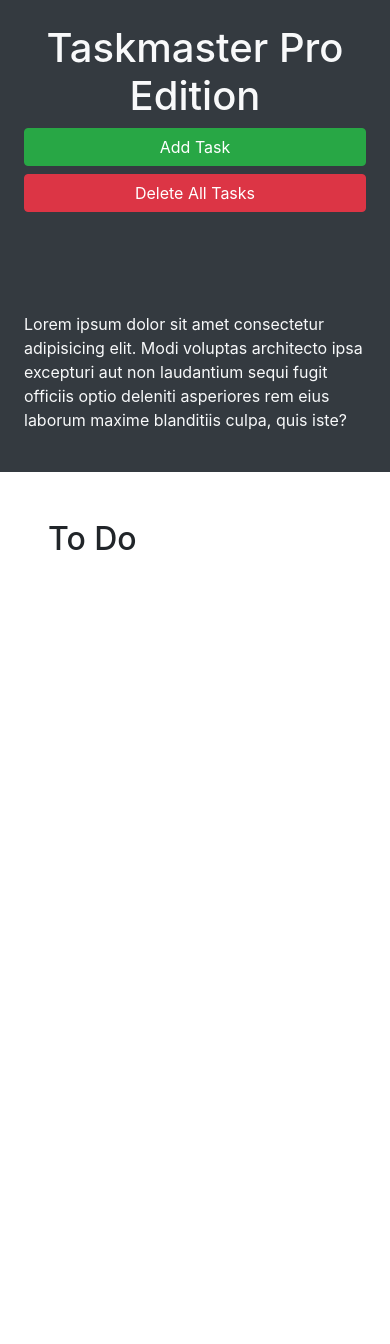
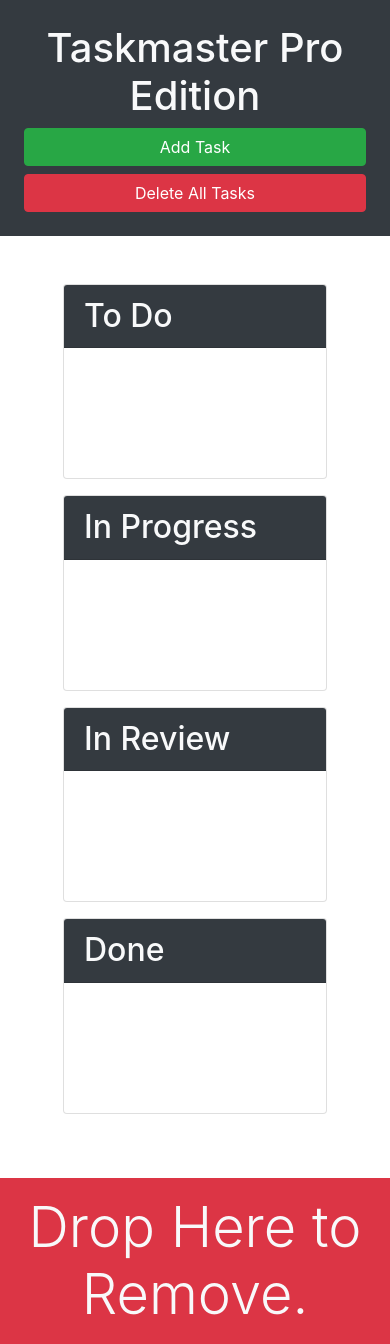
Before and after one commit to LippoHippo/taskmaster-pro, a plain HTML site: page index.html in a window 390 px wide. Before the commit the page ends 844 px from the top, so only its background shows below. Drawn offline with nearby package versions, Linux system fonts and the light colour scheme.

Commit message:
created new columns

```diff
--- a/index.html
+++ b/index.html
@@ -13,20 +13,70 @@
 <body>
 
   <div class="row min-vh-100 no-gutters">
-    <header class="col-12 col-lg-3 bg-dark text-light d-flex flex-column p-4 p-lg-3">
+    <header class="col-12 col-lg-3 bg-dark text-light d-flex flex-column p-4 p-lg-3 sticky-top">
       <h1 class="text-center">Taskmaster Pro Edition</h1>
       <button id="create-task" class="btn btn-block btn-success" data-toggle="modal" data-target="#task-form-modal">Add
         Task</button>
       <button id="remove-tasks" class="btn btn-block btn-danger">Delete All Tasks</button>
-      <p class="mt-auto">Lorem ipsum dolor sit amet consectetur adipisicing elit. Modi voluptas architecto ipsa
+      <p class="mt-auto d-none d-lg-block">Lorem ipsum dolor sit amet consectetur adipisicing elit. Modi voluptas architecto ipsa
         excepturi aut non
         laudantium sequi fugit officiis optio deleniti asperiores rem eius laborum maxime blanditiis culpa, quis iste?
       </p>
     </header>
-    <main class="col-12 col-lg-9">
-      <div class="m-5">
-        <h2>To Do</h2>
-        <ul id="list-toDo" class="list-group"> </ul>
+    <main class="col-12 col-lg-9 d-flex flex-column">
+      <div class="m-5 row justify-content-around">
+      <!--To Do-->
+        <div class="col-12 col-md-6 col-xl-3 mb-3">
+          <div class="card">
+          <h2 class="card-header bg-dark text-light">To Do</h2>
+          <ul id="list-toDo" class="list-group list-group-flush"> </ul>
+        </div>
+        </div>
+        <!--To Do End-->
+        <!--In Progress-->
+        <div class="col-12 col-md-6 col-xl-3 mb-3">
+          <div class="card">
+          <h2 class="card-header bg-dark text-light">In Progress</h2>
+          <ul id="list-inProgress" class="list-group list-group-flush">
+            <li class="list-group-item">
+              <span class="badge badge-primary badge-pill"></span>
+              <p class="m-1"></p>
+            </li>
+          </ul>
+        </div>
+        </div>
+      <!--In Progress End-->
+      <!--In Review-->
+        <div class="col-12 col-md-6 col-xl-3 mb-3">
+          <div class="card">
+          <h2 class="card-header bg-dark text-light">In Review</h2>
+          <ul id="list-inReview" class="list-group list-group-flush">
+            <li class="list-group-item">
+              <span class="badge badge-primary badge-pill"></span>
+              <p class="m-1"></p>
+            </li>
+          </ul>
+        </div>
+        </div>
+      <!--In Review End-->
+      <!--Done-->
+        <div class="col-12 col-md-6 col-xl-3 mb-3">
+          <div class="card">
+          <h2 class="card-header bg-dark text-light">Done</h2>
+          <ul id="list-done" class="list-group list-group-flush">
+            <li class="list-group-item">
+              <span class="badge badge-primary badge-pill"></span>
+              <p class="m-1"></p>
+            </li>
+          </ul>
+        </div>
+        </div>
+      <!--Done End-->
+      </div>
+      <div id="trash" class="mt-auto">
+        <div class="w-100 bg-danger p-3 text-center text-light display-4">
+          Drop Here to Remove.
+        </div>
       </div>
     </main>
   </div>
@@ -46,11 +96,11 @@
           <form>
             <div class="form-group">
               <label for="modalTaskDescription">Task description</label>
-              <textarea id="modalTaskDescription" rows="3"></textarea>
+              <textarea id="modalTaskDescription" rows="3" class="form-control"></textarea>
             </div>
             <div class="form-group">
               <label for="modalDueDate">Due date</label>
-              <input type="text" id="modalDueDate" placeholder="mm/dd/yyyy" autocomplete="off" />
+              <input type="text" class="form-control" id="modalDueDate" placeholder="mm/dd/yyyy" autocomplete="off" />
             </div>
           </form>
         </div>
```
